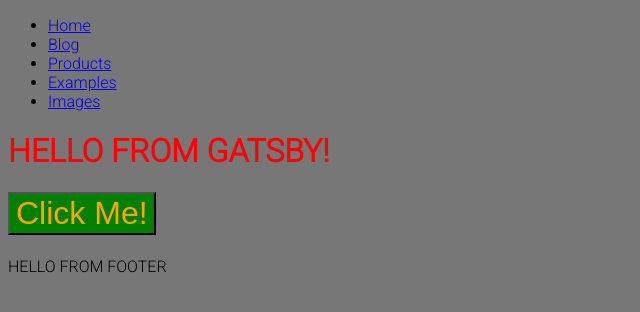
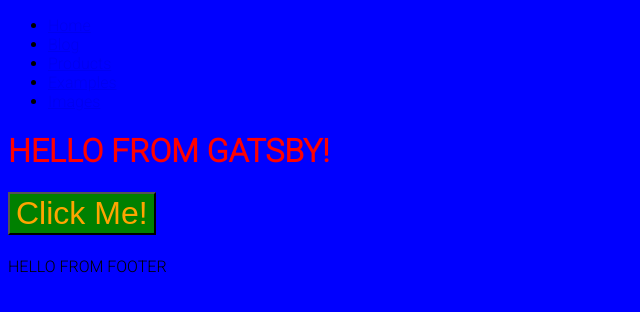
Before and after one commit to sbloxy123/Gatsby-first-project, a Gatsby site: page / in a window 1280 px wide. Shown: the whole page, without its empty margins (0-640 px from the left). Built offline with nearby package versions, Linux system fonts and the light colour scheme; Gatsby itself is replaced by a stand-in of ours.

Commit message:
changed bg to blue

```diff
--- a/src/components/layout.css
+++ b/src/components/layout.css
@@ -2,7 +2,7 @@
 
 body {
   font-family: "Roboto", sans-serif;
-  background: #777;
+  background: blue;
 }
 
 h1 {
```
